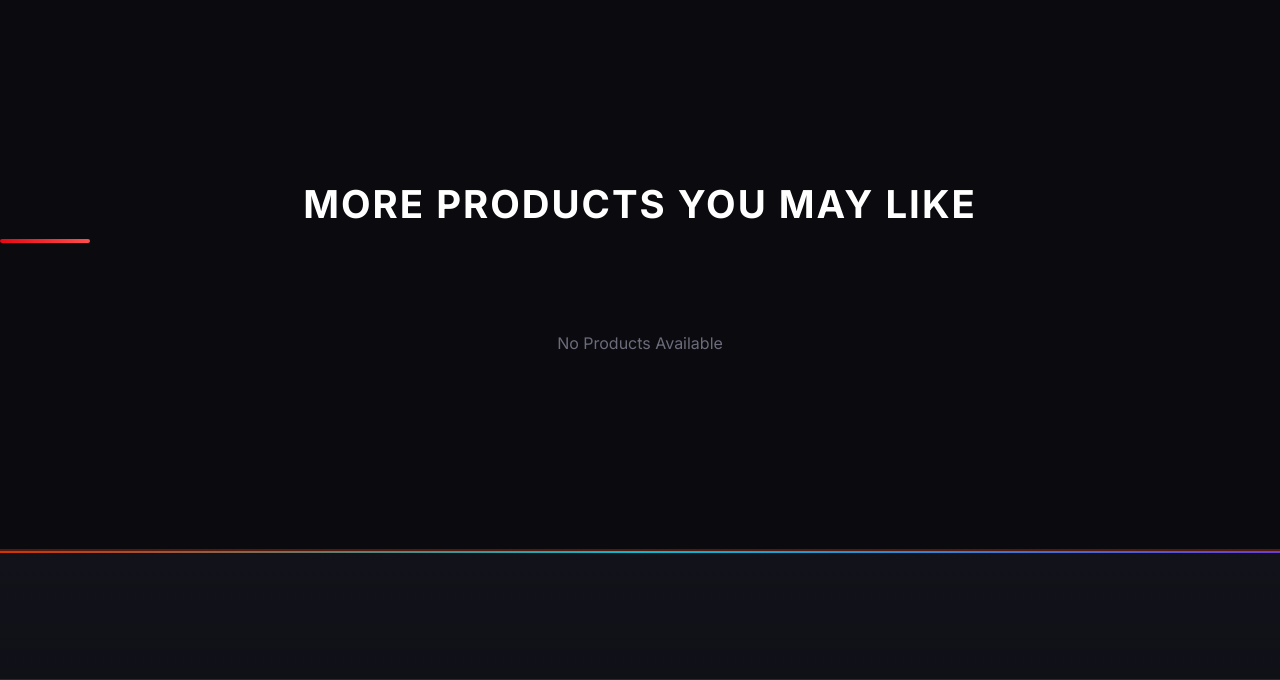
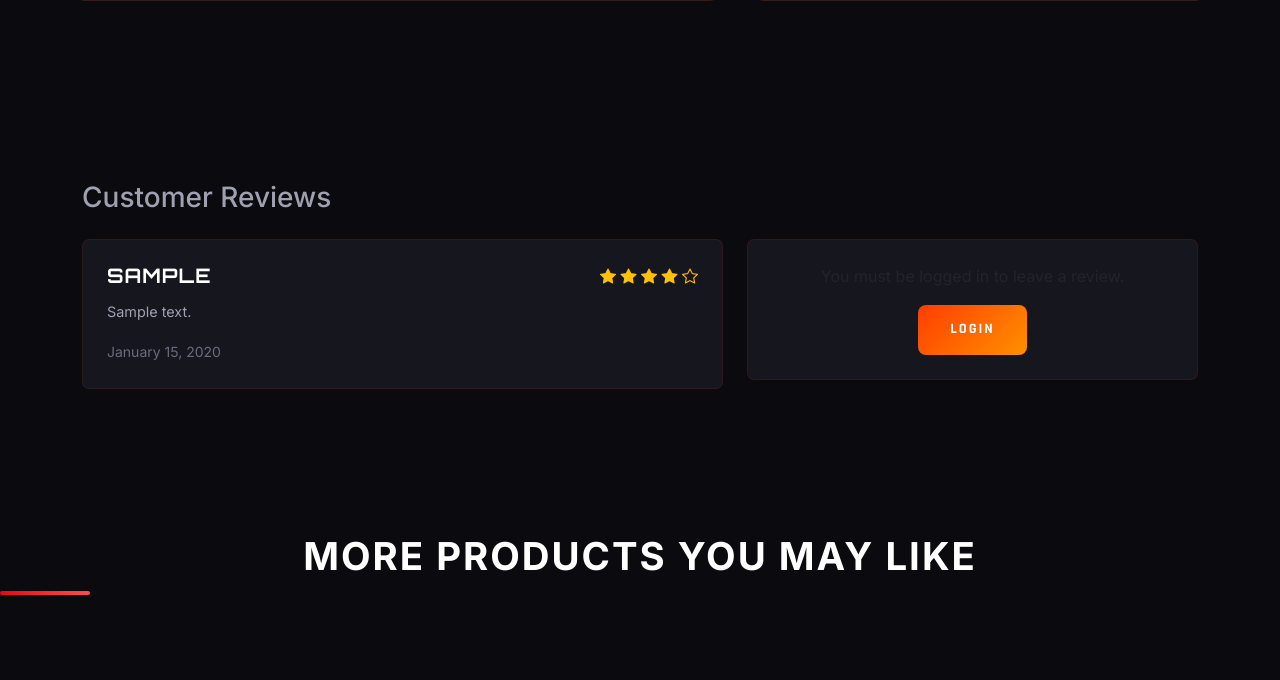
Before and after one commit to guna0223/Django-Game, a Django app: page /products/1/ in a window 1280 px wide. Shown: the part 589-1269 px from the top of the page. Run offline with Django 5.2, Linux system fonts and the light colour scheme; tables that the repository leaves empty hold one stand-in row (values such as "Sample post"); grey boxes marked "Sample" are stand-in pictures.

Commit message:
new code file push

```diff
--- a/Elshop/products/models.py
+++ b/Elshop/products/models.py
@@ -1,5 +1,6 @@
 from django.db import models
 from decimal import Decimal
+from django.contrib.auth.models import User
 
 class Category(models.Model):
     title = models.CharField(max_length=100)
@@ -29,6 +30,13 @@
         if self.discount:
             return self.price -(self.price * Decimal(self.discount) / Decimal(100))
         return self.price
+
+    @property
+    def average_rating(self):
+        reviews = self.reviews.all()
+        if reviews:
+            return sum(r.rating for r in reviews) / len(reviews)
+        return 0
 
     def __str__(self):
         return self.title
@@ -68,3 +76,13 @@
 
     def __str__(self):
         return f"{self.product.title} video"
+
+class Review(models.Model):
+    product = models.ForeignKey(Product, on_delete=models.CASCADE, related_name='reviews')
+    user = models.ForeignKey(User, on_delete=models.CASCADE)
+    rating = models.PositiveIntegerField(default=5) # 1 to 5
+    text = models.TextField(blank=True, null=True)
+    created_at = models.DateTimeField(auto_now_add=True)
+
+    def __str__(self):
+        return f"Review for {self.product.title} by {self.user.username}"
--- a/Elshop/products/urls.py
+++ b/Elshop/products/urls.py
@@ -28,9 +28,6 @@
 
     path('image/edit/<int:pk>',EditProductImage, name='edit_pro_image'),
     path('image/del/<int:pk>',DeleteProductImage, name='del_pro_image'),
-
-    # product video
-
     path('video/edit/<int:pk>',EditProductVideo, name='edit_product_video'),
     path('video/del/<int:pk>',DeleteProductVideo, name='delete_product_video'),
 ]
--- a/Elshop/products/views.py
+++ b/Elshop/products/views.py
@@ -34,8 +34,20 @@
         in_cart = cart_quantities.get(product.id, 0)
         product.available_stock = product.stock - in_cart
 
+    # Most selling logic for this specific category
+    from django.db.models import Sum
+    from orders.models import OrderDetails
+    most_selling = Product.objects.filter(category=category, orderdetails__isnull=False).annotate(
+        total_sold=Sum('orderdetails__quantity')
+    ).order_by('-total_sold')[:5]
+
+    if not most_selling:
+        # Fallback to new products in this category if no sales
+        most_selling = products.order_by('-created_at')[:5]
+
     return render(request, 'products/category_products.html', {
         'products': products,
+        'most_selling_products': most_selling,
         'category': category,
         'current_page': 'category'
     })
@@ -74,9 +86,9 @@
 
 class CreateProduct(CreateView):
     model = Product
+    from .forms import ProductForm
+    form_class = ProductForm
     template_name = 'products/add_product.html'
-
-    fields = "__all__"
 
     success_url = '/'
 
@@ -91,12 +103,26 @@
     def get_context_data(self, **kwargs):
         context = super().get_context_data(**kwargs)
 
-        # show other products except current one
-        context['products'] = Product.objects.exclude(
-            id=self.object.id
-        )[:8]  # limit to 8 products
+        # Related products in the same category
+        if self.object.category:
+            context['products'] = Product.objects.filter(
+                category=self.object.category
+            ).exclude(id=self.object.id)[:8]
+        else:
+            context['products'] = Product.objects.exclude(id=self.object.id)[:8]
+
+        context['reviews'] = self.object.reviews.all().order_by('-created_at')
 
         return context
+
+    def post(self, request, *args, **kwargs):
+        self.object = self.get_object()
+        if request.user.is_authenticated:
+            from .models import Review
+            rating = request.POST.get('rating', 5)
+            text = request.POST.get('text', '')
+            Review.objects.create(product=self.object, user=request.user, rating=rating, text=text)
+        return redirect('product_details', pk=self.object.pk)
 
 
 # views for video
--- a/Elshop/templates/products/product_details.html
+++ b/Elshop/templates/products/product_details.html
@@ -22,7 +22,16 @@
             <div class="product-info-card w-100">
                 <img src="{{ product.thumbnail.url }}" class="card-img-top product-thumb" alt="{{ product.title }}">
                 <h2 class="product-title">{{ product.title }}</h2>
-
+                <div class="mb-2 text-warning">
+                    {% for i in "12345" %}
+                        {% if forloop.counter <= product.average_rating %}
+                            <i class="bi bi-star-fill"></i>
+                        {% else %}
+                            <i class="bi bi-star"></i>
+                        {% endif %}
+                    {% endfor %}
+                    <span class="text-muted ms-2">({{ reviews|length }} reviews)</span>
+                </div>
                 <p class="product-desc">
                     {{ product.desc }}
                 </p>
@@ -94,6 +103,73 @@
     </div>
 </section>
 
+<!-- ================= REVIEWS SECTION ================= -->
+<section class="container py-5 fade-in">
+    <h3 class="mb-4">Customer Reviews</h3>
+
+    <div class="row">
+        <div class="col-md-7">
+            {% for review in reviews %}
+            <div class="card mb-3">
+                <div class="card-body">
+                    <div class="d-flex justify-content-between">
+                        <h5 class="card-title">{{ review.user.username }}</h5>
+                        <div class="text-warning">
+                            {% for i in "12345" %}
+                                {% if forloop.counter <= review.rating %}
+                                    <i class="bi bi-star-fill"></i>
+                                {% else %}
+                                    <i class="bi bi-star"></i>
+                                {% endif %}
+                            {% endfor %}
+                        </div>
+                    </div>
+                    <p class="card-text">{{ review.text }}</p>
+                    <small class="text-muted">{{ review.created_at|date:"F j, Y" }}</small>
+                </div>
+            </div>
+            {% empty %}
+            <p class="text-muted">No reviews yet. Be the first to review this game!</p>
+            {% endfor %}
+        </div>
+
+        <div class="col-md-5">
+            {% if user.is_authenticated and not user.is_staff %}
+            <div class="card">
+                <div class="card-body">
+                    <h5 class="card-title">Write a Review</h5>
+                    <form method="POST">
+                        {% csrf_token %}
+                        <div class="mb-3">
+                            <label class="form-label">Rating</label>
+                            <select name="rating" class="form-select" required>
+                                <option value="5">5 Stars</option>
+                                <option value="4">4 Stars</option>
+                                <option value="3">3 Stars</option>
+                                <option value="2">2 Stars</option>
+                                <option value="1">1 Star</option>
+                            </select>
+                        </div>
+                        <div class="mb-3">
+                            <label class="form-label">Review</label>
+                            <textarea name="text" class="form-control" rows="4" required></textarea>
+                        </div>
+                        <button type="submit" class="btn btn-primary w-100">Submit Review</button>
+                    </form>
+                </div>
+            </div>
+            {% elif not user.is_authenticated %}
+            <div class="card">
+                <div class="card-body text-center">
+                    <p>You must be logged in to leave a review.</p>
+                    <a href="{% url 'signin' %}" class="btn btn-primary">Login</a>
+                </div>
+            </div>
+            {% endif %}
+        </div>
+    </div>
+</section>
+
 <!-- ================= RELATED PRODUCTS ================= -->
 <section class="related-products-section">
 
```
Also changed, not shown: Elshop/products/admin.py (+7 -1 lines), Elshop/products/forms.py (+28 -1 lines), Elshop/templates/products/category_products.html (+17 -0 lines).
